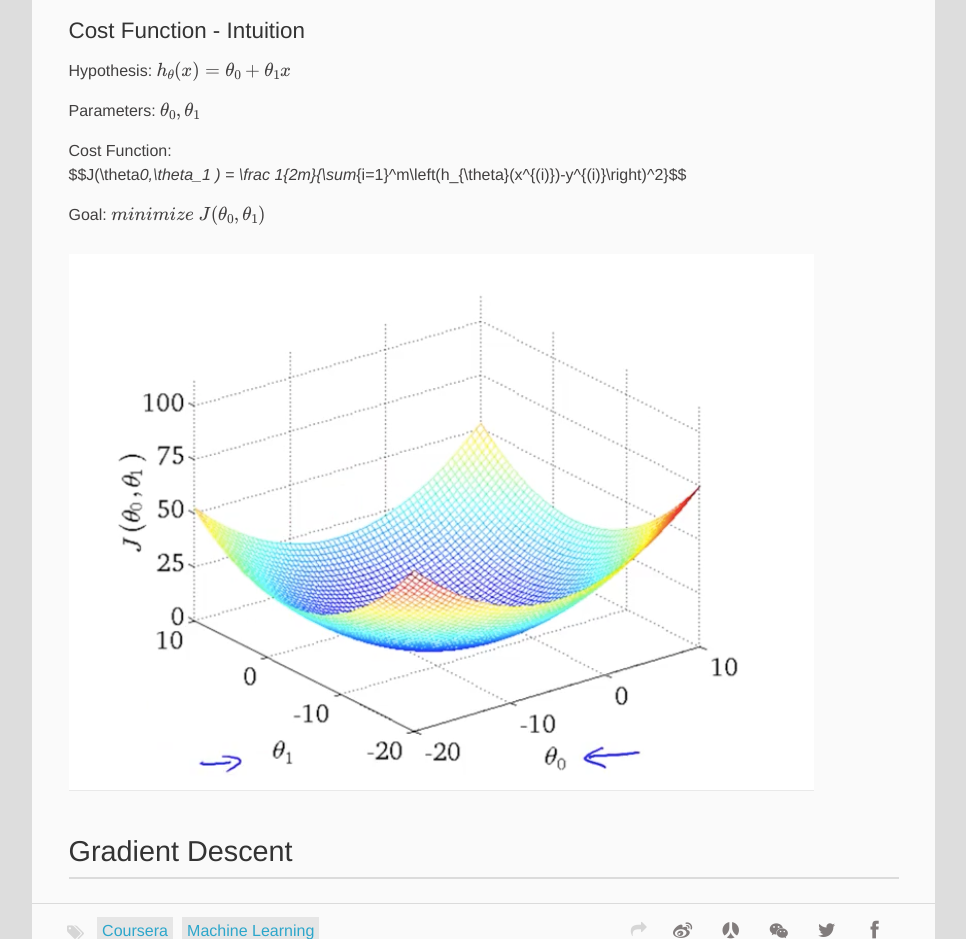
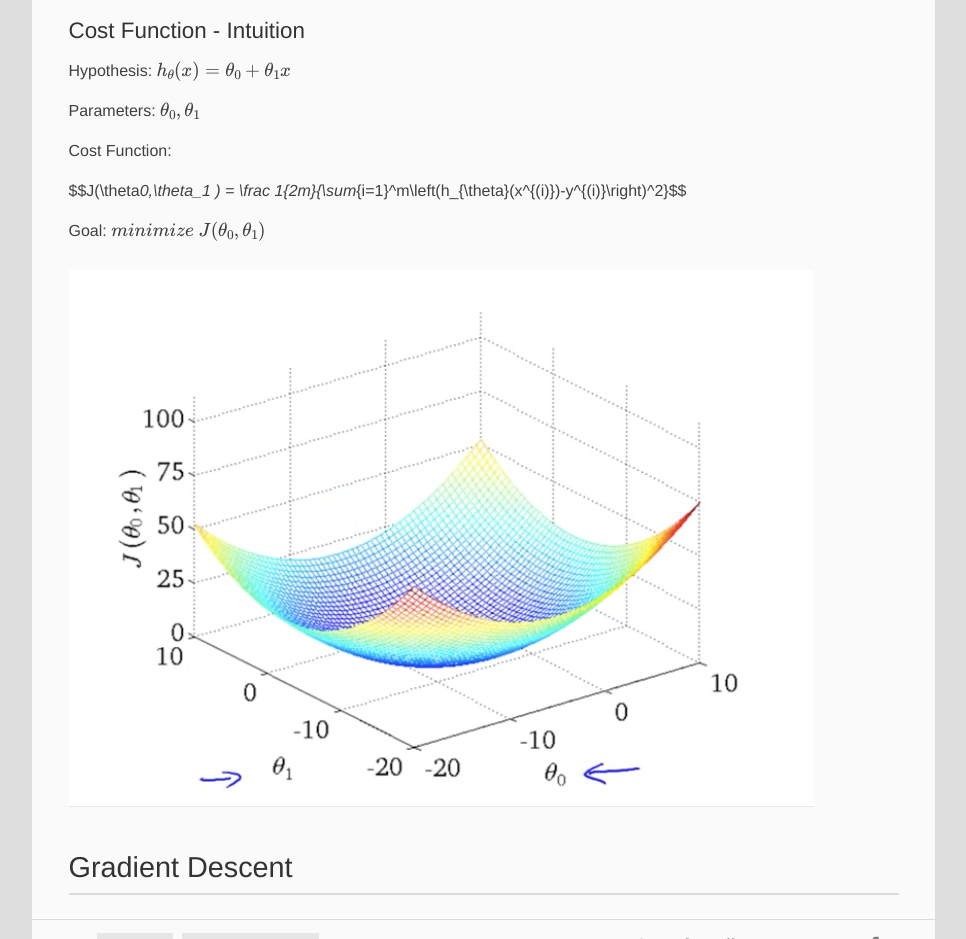
Before and after one commit to xiaozhenliu/xiaozhenliu.github.io, a plain HTML site: page 2016/03/10/Machine-learning-W1/index.html in a window 1280 px wide. Shown: the part 2580-3519 px from the top of the page, without its empty margins (6-972 px from the left). Drawn offline with nearby package versions, Linux system fonts and the light colour scheme; some packages are replaced by stand-ins of ours; a script that the page names is missing.

Commit message:
Site updated: 2016-03-12 19:35:07

```diff
--- a/2016/03/10/Machine-learning-W1/index.html
+++ b/2016/03/10/Machine-learning-W1/index.html
@@ -139,7 +139,8 @@
 <p>so that $h_{\theta}(x)$ is close to $y$ for our training examples $(x,y)$</p>
 <h3 id="Cost_Function_-_Intuition">Cost Function - Intuition</h3><p>Hypothesis: $h_{\theta}(x) = \theta_0+\theta_1x$</p>
 <p>Parameters: $\theta_0, \theta_1$</p>
-<p>Cost Function:<br>$$J(\theta<em>0,\theta_1 ) = \frac 1{2m}{\sum</em>{i=1}^m\left(h_{\theta}(x^{(i)})-y^{(i)}\right)^2}$$</p>
+<p>Cost Function:</p>
+<p>$$J(\theta<em>0,\theta_1 ) = \frac 1{2m}{\sum</em>{i=1}^m\left(h_{\theta}(x^{(i)})-y^{(i)}\right)^2}$$</p>
 <p>Goal: $minimize\  J(\theta_0,\theta_1)$</p>
 <p><img src="/2016/03/10/Machine-learning-W1/Coursera-ml-w1-02.png" alt=""></p>
 <h1 id="Gradient_Descent">Gradient Descent</h1>
```
Also changed, not shown: atom.xml (+4 -3 lines).
